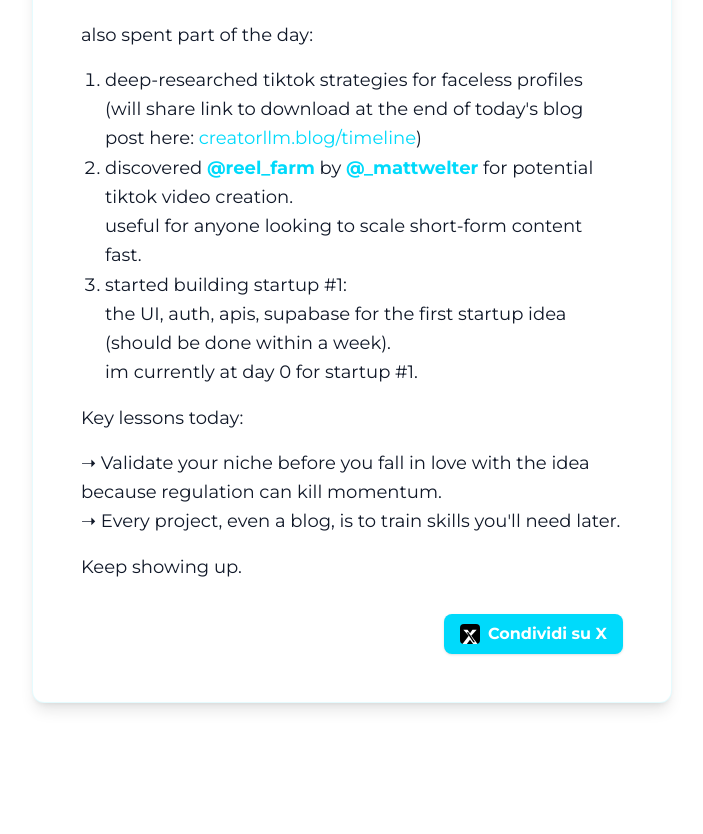
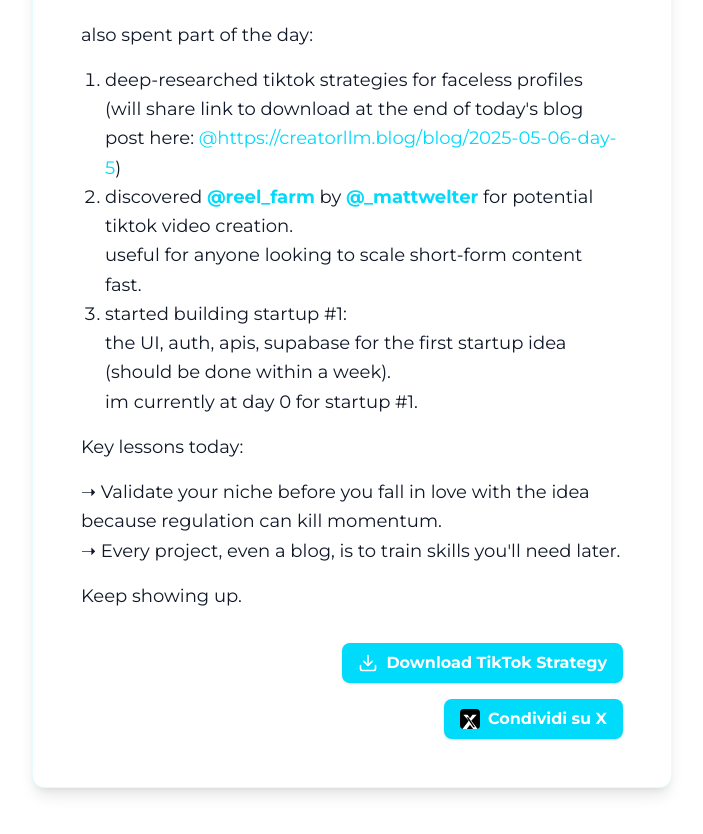
Before and after one commit to mttspss/creatorllm5-blog, a Next.js app: page /blog/2025-05-06-day-5 in a window 1280 px wide. Shown: the part 1100-1934 px from the top of the page, without its empty margins (288-991 px from the left). Before the commit the page ends 1899 px from the top, so only its background shows below. Built offline with nearby package versions, Linux system fonts and the light colour scheme.

Commit message:
Add TikTok strategy download button

```diff
--- a/src/app/blog/[id]/page.tsx
+++ b/src/app/blog/[id]/page.tsx
@@ -250,7 +250,20 @@
             ➝ reviewing my idea list and picking just 1 to validate faster</p>
             <p>warming up.</p>
           </div>
-          <div className="mt-8 flex justify-end">
+          <div className="mt-8 flex flex-col items-end gap-4">
+            <a
+              href="https://drive.google.com/file/d/1Tq0W_aLpXpceIoX0KPSwUo_ura7_ifZa/view?usp=sharing"
+              target="_blank"
+              rel="noopener noreferrer"
+              className="inline-flex items-center gap-2 px-4 py-2 bg-[#00DAFB] text-white rounded-lg font-semibold shadow hover:bg-[#00b8c7] transition-colors"
+            >
+              <svg xmlns="http://www.w3.org/2000/svg" width="20" height="20" viewBox="0 0 24 24" fill="none" stroke="currentColor" strokeWidth="2" strokeLinecap="round" strokeLinejoin="round">
+                <path d="M21 15v4a2 2 0 0 1-2 2H5a2 2 0 0 1-2-2v-4"/>
+                <polyline points="7 10 12 15 17 10"/>
+                <line x1="12" y1="15" x2="12" y2="3"/>
+              </svg>
+              Download TikTok Strategy
+            </a>
             <a
               href={shareUrl}
               target="_blank"
@@ -305,7 +318,7 @@
             the blog obviously is not for reach but for documentation and if it helps someone it&apos;s even better.</p>
             <p>also spent part of the day:</p>
             <ol className="list-decimal pl-6">
-              <li>deep-researched tiktok strategies for faceless profiles (will share link to download at the end of today&apos;s blog post here: <a href="https://creatorllm.blog/timeline" className="text-[#00DAFB] hover:underline">creatorllm.blog/timeline</a>)</li>
+              <li>deep-researched tiktok strategies for faceless profiles (will share link to download at the end of today&apos;s blog post here: <a href="https://creatorllm.blog/blog/2025-05-06-day-5" className="text-[#00DAFB] hover:underline">@https://creatorllm.blog/blog/2025-05-06-day-5</a>)</li>
               <li>discovered <span className="font-semibold text-[#00DAFB]">@reel_farm</span> by <span className="font-semibold text-[#00DAFB]">@_mattwelter</span> for potential tiktok video creation.<br />
               useful for anyone looking to scale short-form content fast.</li>
               <li>started building startup #1:<br />
@@ -317,7 +330,20 @@
             ➝ Every project, even a blog, is to train skills you&apos;ll need later.</p>
             <p>Keep showing up.</p>
           </div>
-          <div className="mt-8 flex justify-end">
+          <div className="mt-8 flex flex-col items-end gap-4">
+            <a
+              href="https://drive.google.com/file/d/1Tq0W_aLpXpceIoX0KPSwUo_ura7_ifZa/view?usp=sharing"
+              target="_blank"
+              rel="noopener noreferrer"
+              className="inline-flex items-center gap-2 px-4 py-2 bg-[#00DAFB] text-white rounded-lg font-semibold shadow hover:bg-[#00b8c7] transition-colors"
+            >
+              <svg xmlns="http://www.w3.org/2000/svg" width="20" height="20" viewBox="0 0 24 24" fill="none" stroke="currentColor" strokeWidth="2" strokeLinecap="round" strokeLinejoin="round">
+                <path d="M21 15v4a2 2 0 0 1-2 2H5a2 2 0 0 1-2-2v-4"/>
+                <polyline points="7 10 12 15 17 10"/>
+                <line x1="12" y1="15" x2="12" y2="3"/>
+              </svg>
+              Download TikTok Strategy
+            </a>
             <a
               href={shareUrl}
               target="_blank"
```
